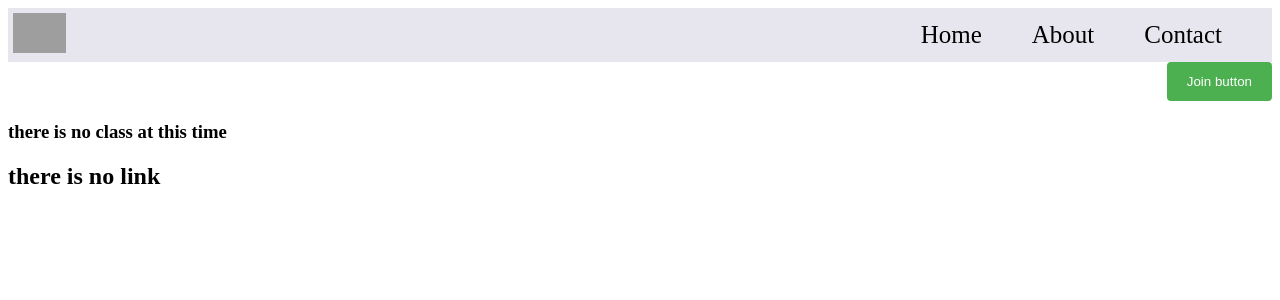
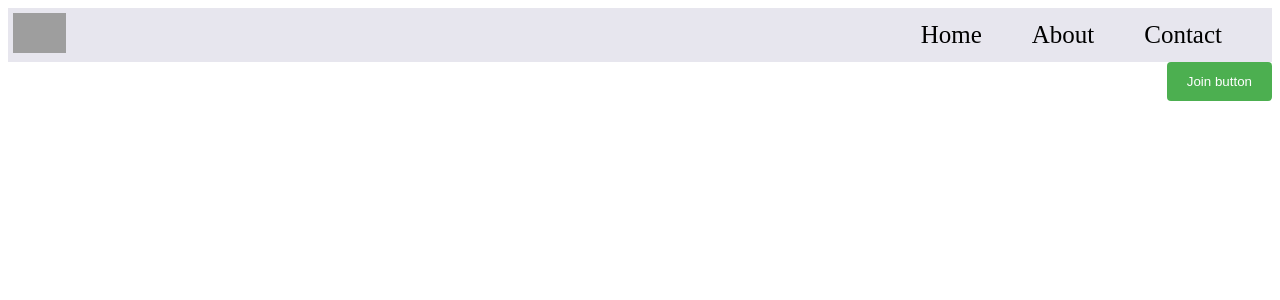
Before and after one commit to Meronggk/codezilla-student-tracker, a React (Create React App) app in the folder client/: page /join in a window 1280 px wide. Shown: the top 300 px of the page. Built offline with nearby package versions, Linux system fonts and the light colour scheme; grey boxes are pictures that could not be loaded.

Commit message:
url meeting

```diff
--- a/client/src/components/Joinbutton.js
+++ b/client/src/components/Joinbutton.js
@@ -1,16 +1,69 @@
+// import React, { useState, useEffect } from "react";
+// import { isWithinInterval, add } from "date-fns";
+// // import Button from "react-bootstrap/Button";
+// import "./Joinbutton.css";
+
+// function JoinButton() {
+// 	const [isClickable, setIsClickable] = useState(false);
+// 	const [jointime, setJoinTime] = useState("");
+// 	const [meetingurl, setMeetingUrl] = useState("");
+// 	useEffect(() => {
+// 		const currentTime = new Date();
+// 		const targetTime = new Date();
+// 		targetTime.setHours(14, 50, 0); // set target time to 10:00 AM
+// 		const isAfterClass1Hour = add(targetTime, { hours: 1, minutes: 10 });
+// 		setIsClickable(
+// 			isWithinInterval(currentTime, {
+// 				start: targetTime,
+// 				end: isAfterClass1Hour,
+// 			})
+// 		);
+// 		console.log(
+// 			isWithinInterval(currentTime, {
+// 				start: targetTime,
+// 				end: isAfterClass1Hour,
+// 			})
+// 		);
+// 	}, []);
+
+// 	async function handleClick() {
+// 		const requestOptions = {
+// 			method: "POST",
+// 			headers: { "Content-Type": "application/json" },
+// 			body: JSON.stringify({ id: 1 }),
+// 		};
+
+// 		const response = await fetch("http://localhost:3100/api/joinSession", requestOptions);
+// 		const data = await response.json();
+// 		setMeetingUrl(data.meetingurl);
+// 		setJoinTime(data.jointime);
+
+// 	}
+// 	// if (isClickable) {
+// 	return (<><button onClick={handleClick}> Join button </button><h3><a href={meetingurl}> {meetingurl} </a></h3><h3>{jointime}</h3><h2>{meetingurl}</h2></>
+// 		);
+// 	// } else {
+// 	// 	return <div> no class presently</div>;
+// 	// }
+// }
+// export default JoinButton;
+
 import React, { useState, useEffect } from "react";
 import { isWithinInterval, add } from "date-fns";
 // import Button from "react-bootstrap/Button";
 import "./Joinbutton.css";
+import { useNavigate } from "react-router";
+// import { Link } from "react-router-dom";
 
 function JoinButton() {
+	const navigate = useNavigate;
 	const [isClickable, setIsClickable] = useState(false);
-	const [jointime, setJoinTime] = useState("there is no class at this time");
-	const [meetingurl, setMeetingUrl] = useState("there is no link");
+	const [jointime, setJoinTime] = useState("");
+	const [meetingurl, setMeetingUrl] = useState("");
 	useEffect(() => {
 		const currentTime = new Date();
 		const targetTime = new Date();
-		targetTime.setHours(9, 50, 0); // set target time to 10:00 AM
+		targetTime.setHours(14, 50, 0); // set target time to 10:00 AM
 		const isAfterClass1Hour = add(targetTime, { hours: 1, minutes: 10 });
 		setIsClickable(
 			isWithinInterval(currentTime, {
@@ -33,15 +86,20 @@ function JoinButton() {
 			body: JSON.stringify({ id: 1 }),
 		};
 
-		const response = await fetch("http://localhost:3100/api/joinSession", requestOptions);
+		const response = await fetch("/api/joinSession", requestOptions);
 		const data = await response.json();
 		setMeetingUrl(data.meetingurl);
 		setJoinTime(data.jointime);
+		navigate("/joinSession");
 
 	}
 	// if (isClickable) {
-	return (<><button onClick={handleClick}> Join button </button><h3><a href={meetingurl}> {meetingurl} </a></h3><h3>{jointime}</h3><h2>{meetingurl}</h2></>
-		);
+	return (<><button onClick={handleClick}> Join button </button><h3>
+		<div><a href={meetingurl}>{meetingurl}</a></div>
+		</h3>
+		<h3>{jointime}</h3>
+		<h2>{meetingurl}</h2></>
+	);
 	// } else {
 	// 	return <div> no class presently</div>;
 	// }
```
